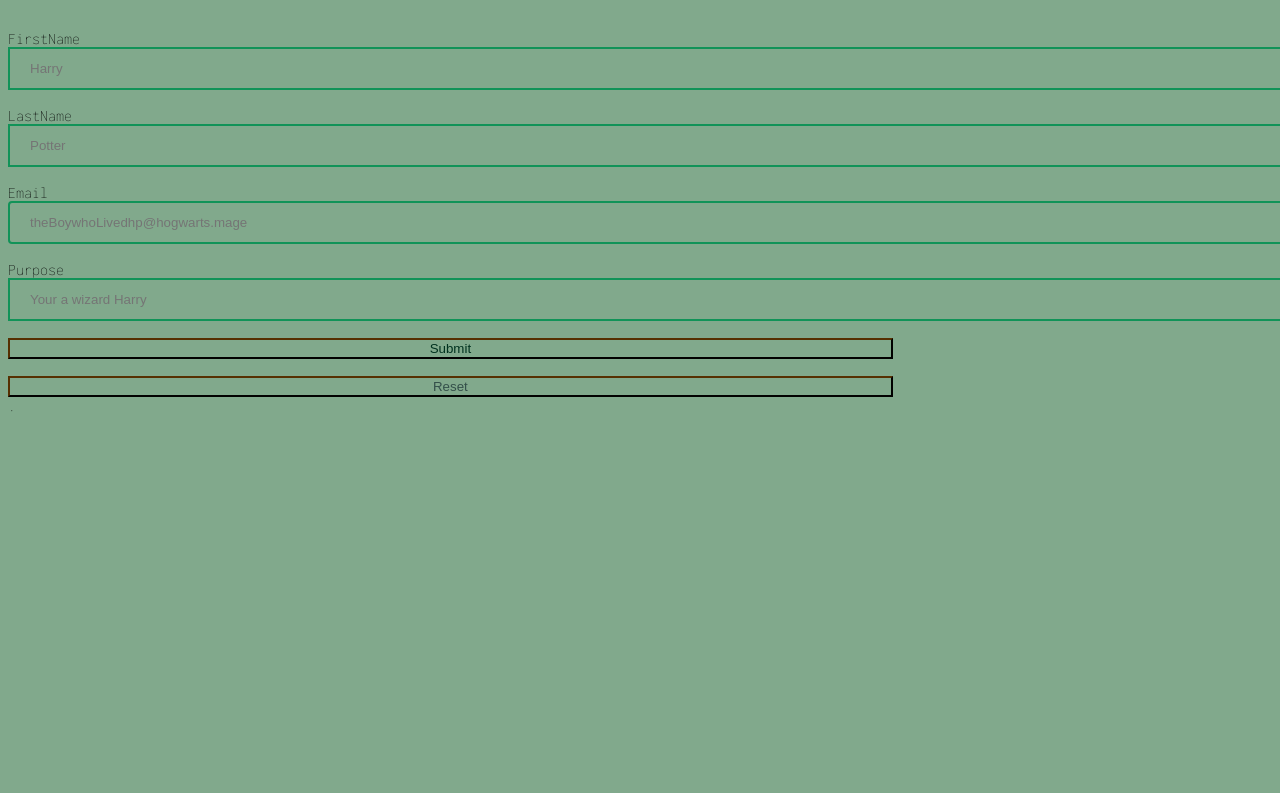
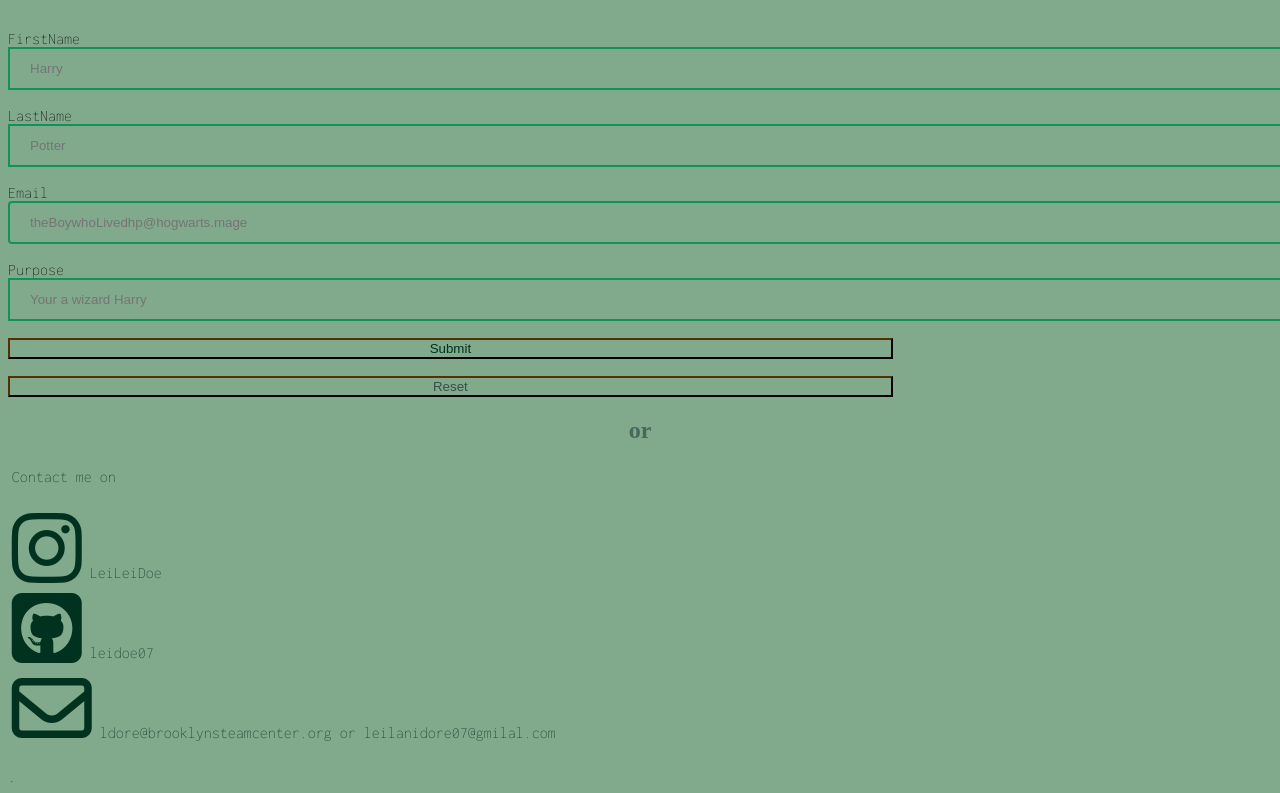
Before and after one commit to leidoe07/leidoe07.github.io, a plain HTML site: page contact_me.html in a window 1280 px wide. Shown: the part 343-1136 px from the top of the page. Before the commit the page ends 800 px from the top, so only its background shows below. Drawn offline with Linux system fonts and the light colour scheme; a web font is replaced by a local one.

Commit message:
added icons and social media

```diff
--- a/contact_me.html
+++ b/contact_me.html
@@ -17,6 +17,7 @@
             <li><a href="portfolio.html"> My portfolio...</a></li>
             <li><a href="https://docs.google.com/document/d/14SqNx6zzWUc1ZhP1nkZIhSEsnGWhtl53BlWV41C7k4A/edit?usp=sharing"> My resume...</a></li>
             <li><a href="contact_me.html">Contact me...</a></li>
+            <link rel="stylesheet" href="https://cdnjs.cloudflare.com/ajax/libs/font-awesome/6.5.1/css/all.min.css" integrity="sha512-DTOQO9RWCH3ppGqcWaEA1BIZOC6xxalwEsw9c2QQeAIftl+Vegovlnee1c9QX4TctnWMn13TZye+giMm8e2LwA==" crossorigin="anonymous" referrerpolicy="no-referrer" />
         </ul>
     </nav>
     <h1 class="bon" >How to contact Me</h1>
@@ -50,7 +51,21 @@
         <div>
             <input type="reset">
             <input name="send-to" value="ldore@brooklynsteamcenter.org" hidden>
+
         </div>
     </form>
+<h2>or</h2>
+<p>Contact me on</p>
+   <p> <i class="fa-brands fa-instagram"></i>
+LeiLeiDoe
+<br>
+    <i class="fa-brands fa-square-github"></i>
+
+    leidoe07
+    <br>
+    <i class="fa-regular fa-envelope"></i>
+    ldore@brooklynsteamcenter.org
+    or leilanidore07@gmilal.com
+   </p>
 </body>
 </html>.
--- a/styles.css
+++ b/styles.css
@@ -130,3 +130,15 @@ a:visited{
         border-color: #563001;
         color: #34504a;
       }
+      .fa-instagram{
+        font-size: 80px;
+
+      }
+      .fa-square-github{
+        font-size: 80px;
+
+      }
+      .fa-envelope {
+
+        font-size: 80px;
+}
```
Also changed, not shown: portfolio.html (+1 -1 lines).
